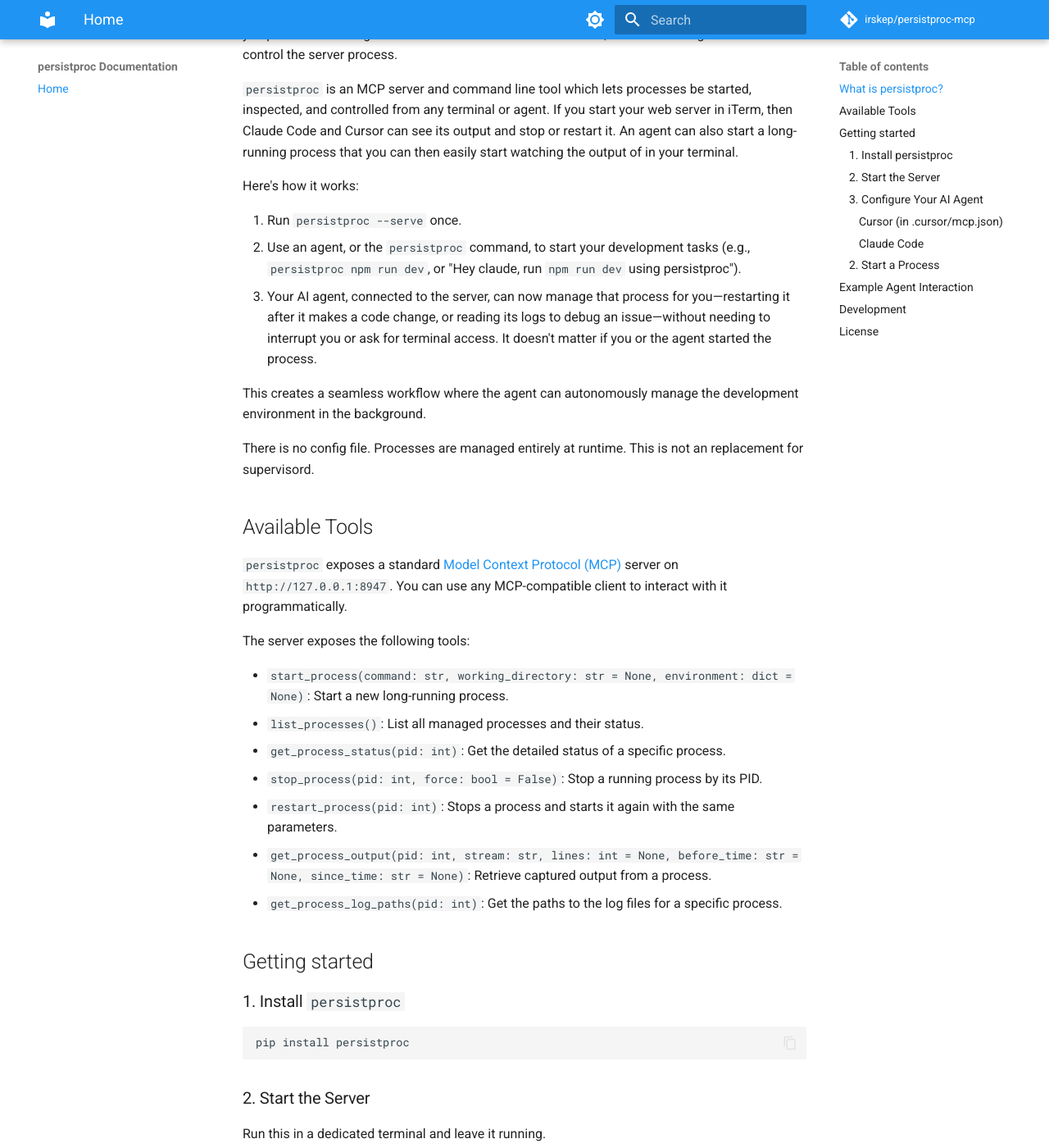
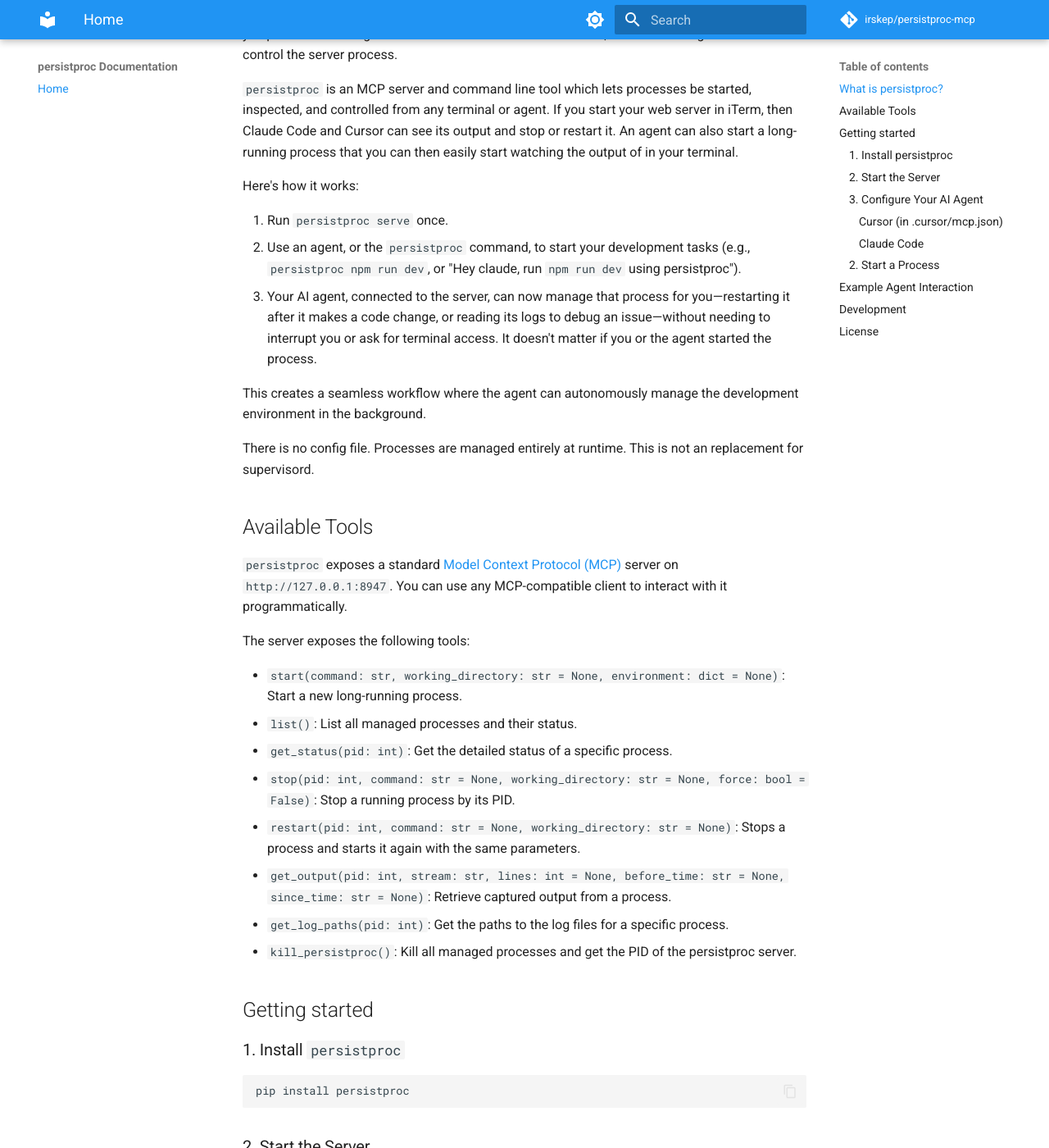
Before and after one commit to irskep/persistproc, an MkDocs documentation site: the page built from docs/index.md, in a window 1280 px wide and 1400 px high, scrolled down 414 px. Shown: the whole window at 82% size. Built offline with MkDocs 1.6.1 and Material for MkDocs 9.7.7, drawn with Linux system fonts in a browser that asks for light colours; comment, search, counter and statistics services are not loaded; the version menu is left out; some of the changed text lies outside the part shown.

Commit message:
Update docs

````diff
--- a/docs/index.md
+++ b/docs/index.md
@@ -16,7 +16,7 @@
 
 Here's how it works:
 
-1.  Run `persistproc --serve` once.
+1.  Run `persistproc serve` once.
 2.  Use an agent, or the `persistproc` command, to start your development tasks (e.g., `persistproc npm run dev`, or "Hey claude, run `npm run dev` using persistproc").
 3.  Your AI agent, connected to the server, can now manage that process for you—restarting it after it makes a code change, or reading its logs to debug an issue—without needing to interrupt you or ask for terminal access. It doesn't matter if you or the agent started the process.
 
@@ -30,13 +30,14 @@
 
 The server exposes the following tools:
 
-*   `start_process(command: str, working_directory: str = None, environment: dict = None)`: Start a new long-running process.
-*   `list_processes()`: List all managed processes and their status.
-*   `get_process_status(pid: int)`: Get the detailed status of a specific process.
-*   `stop_process(pid: int, force: bool = False)`: Stop a running process by its PID.
-*   `restart_process(pid: int)`: Stops a process and starts it again with the same parameters.
-*   `get_process_output(pid: int, stream: str, lines: int = None, before_time: str = None, since_time: str = None)`: Retrieve captured output from a process.
-*   `get_process_log_paths(pid: int)`: Get the paths to the log files for a specific process.
+*   `start(command: str, working_directory: str = None, environment: dict = None)`: Start a new long-running process.
+*   `list()`: List all managed processes and their status.
+*   `get_status(pid: int)`: Get the detailed status of a specific process.
+*   `stop(pid: int, command: str = None, working_directory: str = None, force: bool = False)`: Stop a running process by its PID.
+*   `restart(pid: int, command: str = None, working_directory: str = None)`: Stops a process and starts it again with the same parameters.
+*   `get_output(pid: int, stream: str, lines: int = None, before_time: str = None, since_time: str = None)`: Retrieve captured output from a process.
+*   `get_log_paths(pid: int)`: Get the paths to the log files for a specific process.
+*   `kill_persistproc()`: Kill all managed processes and get the PID of the persistproc server.
 
 ## Getting started
 
@@ -51,7 +52,7 @@
 Run this in a dedicated terminal and leave it running.
 
 ```bash
-persistproc --serve
+persistproc serve
 ```
 
 The server will log its own status to stdout and manage processes.
@@ -99,13 +100,13 @@
 Once your agent is connected, you can ask it to manage your processes. Assuming you have started a web server with `persistproc npm run dev` (PID 12345), you can now interact with it.
 
 *   **You**: "List the running processes."
-    *   **Agent**: Calls `list_processes()` and shows you the running `npm run dev` process.
+    *   **Agent**: Calls `list()` and shows you the running `npm run dev` process.
 
 *   **You**: "The web server seems stuck. Can you restart it?"
-    *   **Agent**: Identifies the correct process and calls `restart_process(pid=12345)`.
+    *   **Agent**: Identifies the correct process and calls `restart(pid=12345)`.
 
 *   **You**: "Show me any errors from the web server."
-    *   **Agent**: Calls `get_process_output(pid=12345, stream="stderr")` to retrieve the latest error logs.
+    *   **Agent**: Calls `get_output(pid=12345, stream="stderr")` to retrieve the latest error logs.
 
 ## Development
 
````
Also changed, not shown: README.md (+13 -12 lines).
